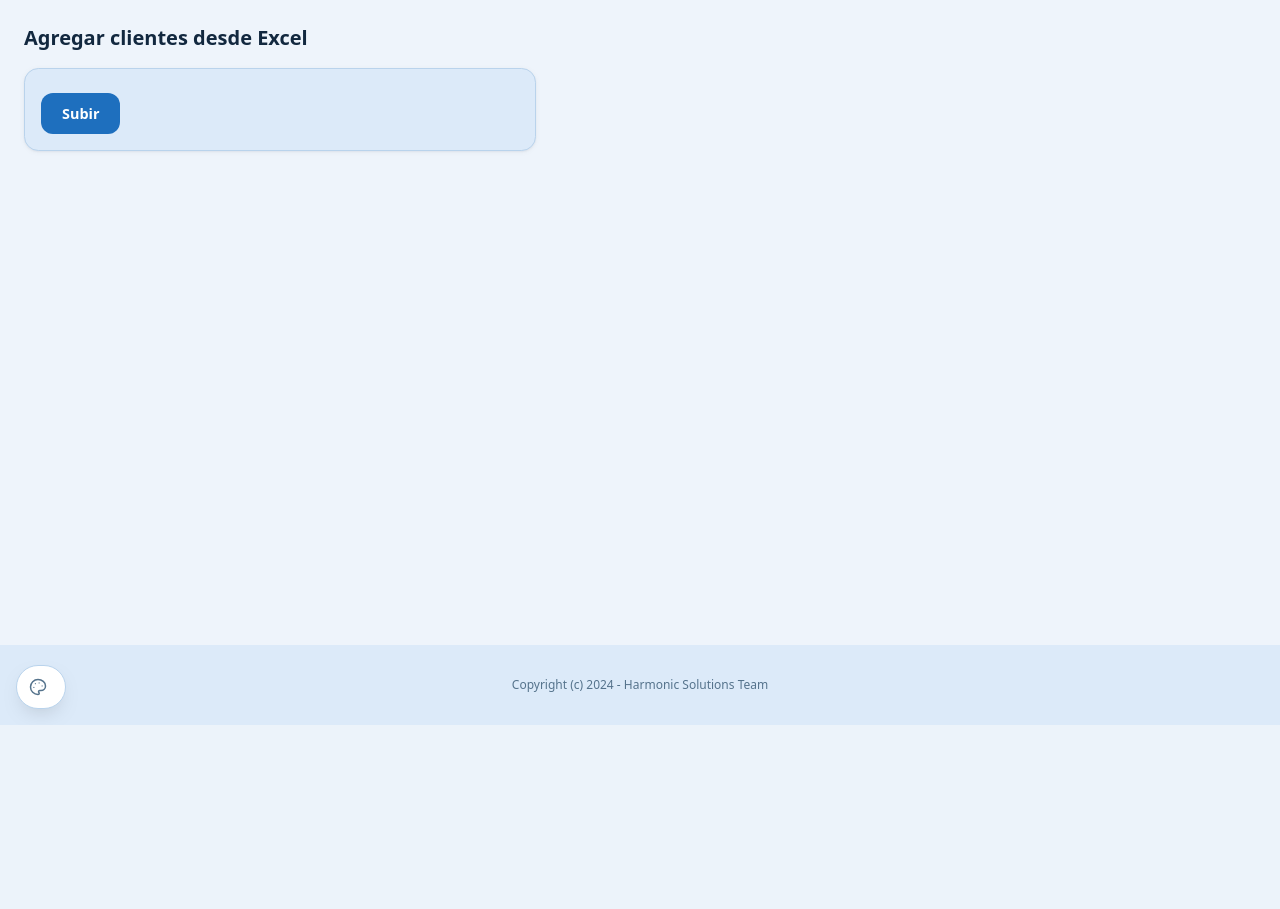
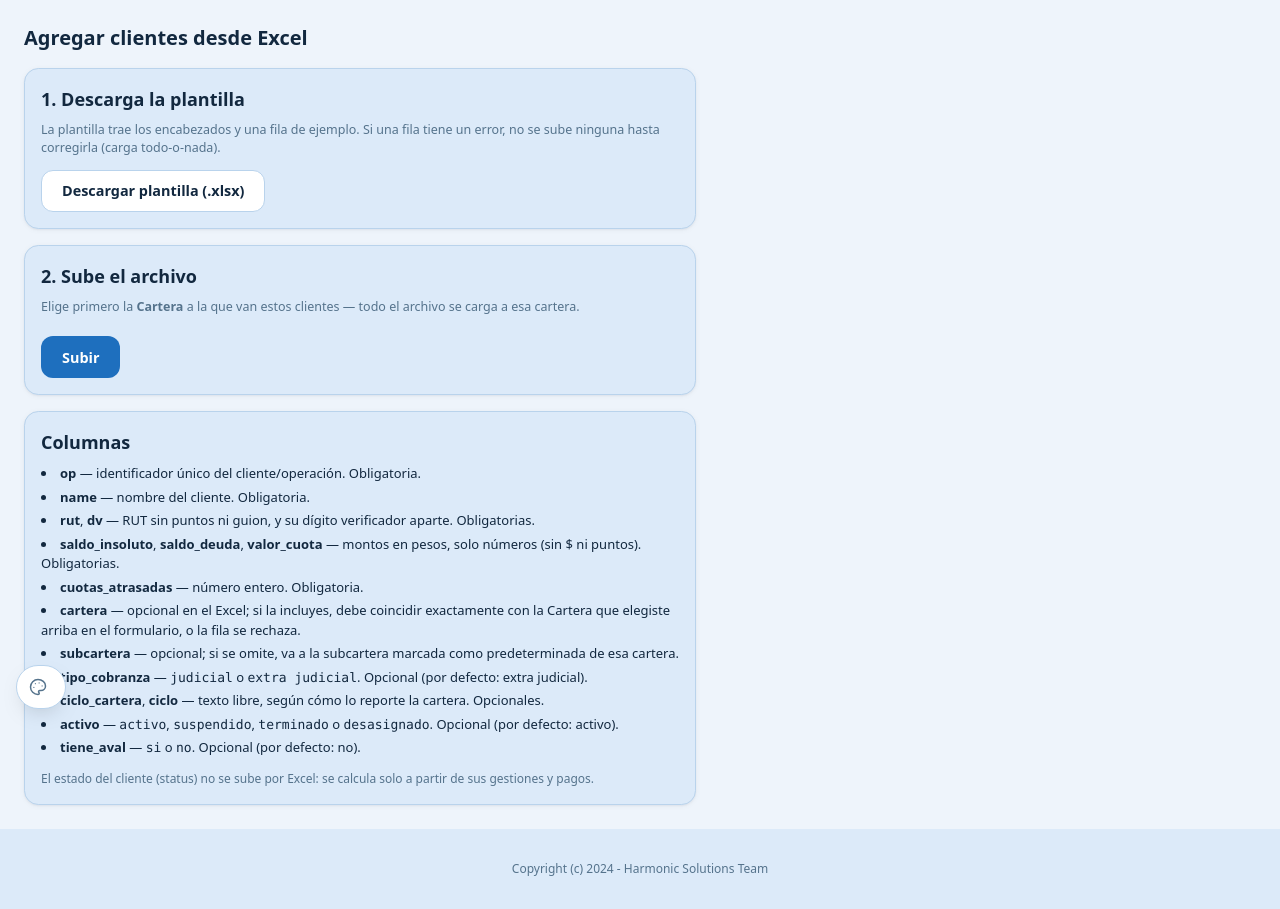
Before and after one commit to Ounounous/TurboTuboAzure, a Django app: template lead/templates/lead/upload_excel.html in a window 1280 px wide. Shown: the part 75-984 px from the top of the page. Before the commit the page ends 800 px from the top, so only its background shows below. Run offline with Django 5.2, Linux system fonts and the light colour scheme; the template is opened without the code that fills it: most values are stand-ins (such as "Sample title", 1, 10 or a date in 2020).

Commit message:
clientes: agregar plantilla descargable (no existia) + mejorar instrucciones de asignacion
Subir clientes por Excel no tenia NINGUNA plantilla ni instrucciones --
solo un input de archivo pelado. Se agrega ClientesTemplateView (15
columnas con ejemplo) y un bloque de instrucciones por campo, siguiendo
el patron ya usado en la carga de gestiones.

De paso se aclara un punto que confundia: la cartera de destino se elige
en un desplegable del formulario, no en una columna del Excel (si se
incluye la columna cartera, debe coincidir con lo elegido o la fila se
rechaza).

Tambien se amplian las instrucciones de "Asignar clientes" (ya tenia
plantilla, pero solo una linea): se explica que tanto el cliente como el
cobrador deben pertenecer al equipo activo del usuario.

```diff
--- a/lead/templates/lead/upload_excel.html
+++ b/lead/templates/lead/upload_excel.html
@@ -3,14 +3,49 @@
 {% block title %}Agregar clientes desde Excel{% endblock %}
 
 {% block content %}
-<div class="py-6 px-6" style="max-width: 560px;">
+<div class="py-6 px-6" style="max-width: 720px;">
   <h1 class="text-xl font-bold mb-4">Agregar clientes desde Excel</h1>
-  <div class="card p-4">
+
+  <div class="card p-4 mb-4">
+    <h2 class="mb-2 text-lg font-bold">1. Descarga la plantilla</h2>
+    <p class="muted mb-3" style="font-size:12.5px;">
+      La plantilla trae los encabezados y una fila de ejemplo. Si una fila tiene un error, no se
+      sube ninguna hasta corregirla (carga todo-o-nada).
+    </p>
+    <a href="{% url 'leads:clientes_template' %}" class="btn btn-secondary">Descargar plantilla (.xlsx)</a>
+  </div>
+
+  <div class="card p-4 mb-4">
+    <h2 class="mb-2 text-lg font-bold">2. Sube el archivo</h2>
+    <p class="muted mb-3" style="font-size:12.5px;">
+      Elige primero la <strong>Cartera</strong> a la que van estos clientes — todo el archivo
+      se carga a esa cartera.
+    </p>
     <form method="post" enctype="multipart/form-data">
       {% csrf_token %}
       {{ form.as_p }}
       <button type="submit" class="btn btn-primary mt-2">Subir</button>
     </form>
   </div>
+
+  <div class="card p-4">
+    <h2 class="mb-2 text-lg font-bold">Columnas</h2>
+    <ul class="list-disc list-inside space-y-1" style="font-size:13px;">
+      <li><strong>op</strong> — identificador único del cliente/operación. Obligatoria.</li>
+      <li><strong>name</strong> — nombre del cliente. Obligatoria.</li>
+      <li><strong>rut</strong>, <strong>dv</strong> — RUT sin puntos ni guion, y su dígito verificador aparte. Obligatorias.</li>
+      <li><strong>saldo_insoluto</strong>, <strong>saldo_deuda</strong>, <strong>valor_cuota</strong> — montos en pesos, solo números (sin $ ni puntos). Obligatorias.</li>
+      <li><strong>cuotas_atrasadas</strong> — número entero. Obligatoria.</li>
+      <li><strong>cartera</strong> — opcional en el Excel; si la incluyes, debe coincidir exactamente con la Cartera que elegiste arriba en el formulario, o la fila se rechaza.</li>
+      <li><strong>subcartera</strong> — opcional; si se omite, va a la subcartera marcada como predeterminada de esa cartera.</li>
+      <li><strong>tipo_cobranza</strong> — <code>judicial</code> o <code>extra judicial</code>. Opcional (por defecto: extra judicial).</li>
+      <li><strong>ciclo_cartera</strong>, <strong>ciclo</strong> — texto libre, según cómo lo reporte la cartera. Opcionales.</li>
+      <li><strong>activo</strong> — <code>activo</code>, <code>suspendido</code>, <code>terminado</code> o <code>desasignado</code>. Opcional (por defecto: activo).</li>
+      <li><strong>tiene_aval</strong> — <code>si</code> o <code>no</code>. Opcional (por defecto: no).</li>
+    </ul>
+    <p class="muted mt-3" style="font-size:12px;">
+      El estado del cliente (status) no se sube por Excel: se calcula solo a partir de sus gestiones y pagos.
+    </p>
+  </div>
 </div>
 {% endblock %}
--- a/lead/urls.py
+++ b/lead/urls.py
@@ -15,6 +15,7 @@ urlpatterns = [
     path('<int:pk>/add-file/', views.AddFileView.as_view(), name='add_file'),
     path('add/', views.LeadCreateView.as_view(), name='add_lead'),
     path('upload_excel/', views.UploadExcelFileView.as_view(), name='upload-excel'),
+    path('upload_excel/plantilla/', views.ClientesTemplateView.as_view(), name='clientes_template'),
     path('download_excel/', views.DownloadExcelView.as_view(), name='download-excel'),
     path('assign/', AssignLeadsView.as_view(), name='leads_assign'),
     path('assign/plantilla/', views.DownloadAssignmentTemplateView.as_view(), name='assign_template'),
```
Also changed, not shown: lead/templates/lead/leads_assign.html (+13 -5 lines), lead/views.py (+27 -0 lines).
